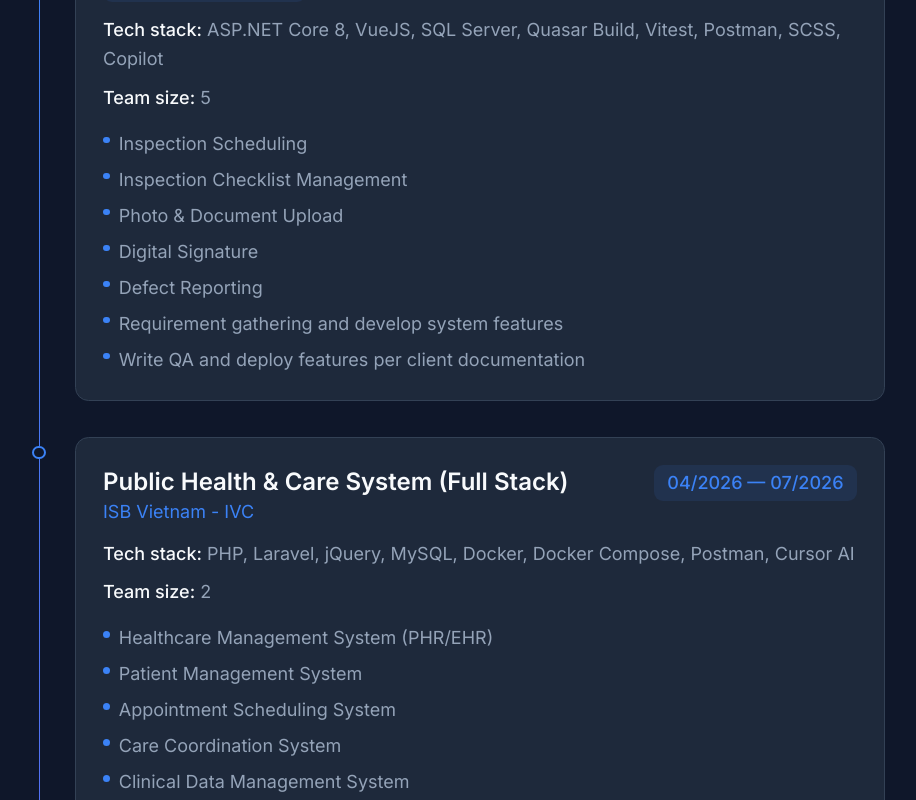
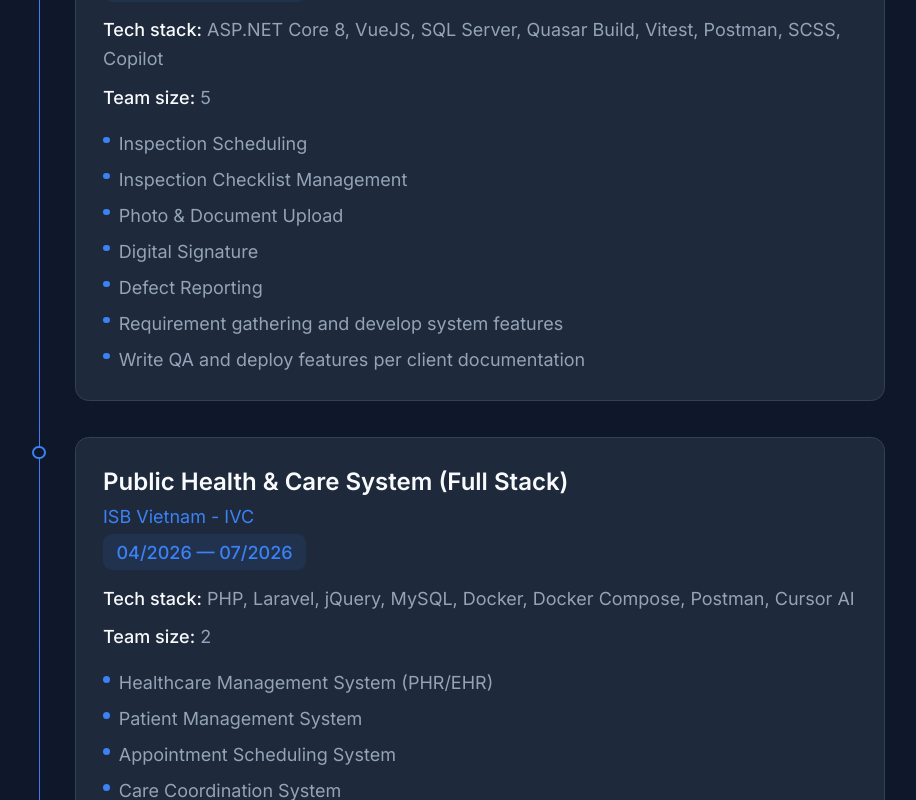
Before and after one commit to chanvinh/portfolio, a React (Vite) app: page / in a window 1280 px wide. Shown: the part 2360-3160 px from the top of the page, without its empty margins (187-1103 px from the left). Built offline with nearby package versions, Linux system fonts and the light colour scheme.

Commit message:
Update layout

```diff
--- /dev/null
+++ b/src/components/sections/experience-card.tsx
@@ -0,0 +1,52 @@
+import type { ExperienceEntry } from "@/data/experiences";
+import type { ExperienceTranslation } from "@/types";
+
+const periodBadgeClassName =
+  "mt-2 inline-block w-fit max-w-full rounded-lg bg-primary/10 px-3 py-1 text-base font-medium text-primary";
+
+interface ExperienceCardProps {
+  entry: ExperienceEntry;
+  translation: ExperienceTranslation;
+  techStackLabel: string;
+  teamSizeLabel: string;
+}
+
+export function ExperienceCard({
+  entry,
+  translation,
+  techStackLabel,
+  teamSizeLabel,
+}: ExperienceCardProps) {
+  return (
+    <div className="rounded-xl border border-border bg-surface p-6 transition-colors duration-200 hover:border-primary/30">
+      <div className="space-y-1">
+        <h3 className="text-highlight font-semibold">{translation.role}</h3>
+        <p className="text-base text-primary">{entry.company}</p>
+        <span className={periodBadgeClassName}>{entry.period}</span>
+      </div>
+
+      <div className="mt-3 space-y-2 text-base leading-relaxed">
+        <p className="text-muted">
+          <span className="font-medium text-foreground">{techStackLabel}</span>{" "}
+          {entry.techStack}
+        </p>
+        <p className="text-muted">
+          <span className="font-medium text-foreground">{teamSizeLabel}</span>{" "}
+          {entry.teamSize}
+        </p>
+      </div>
+
+      <ul className="mt-4 space-y-2">
+        {translation.highlights.map((highlight) => (
+          <li
+            key={highlight}
+            className="flex items-start gap-2 text-base text-muted"
+          >
+            <span className="mt-1.5 h-1.5 w-1.5 shrink-0 rounded-full bg-primary" />
+            {highlight}
+          </li>
+        ))}
+      </ul>
+    </div>
+  );
+}
--- a/src/components/sections/experience.tsx
+++ b/src/components/sections/experience.tsx
@@ -2,6 +2,7 @@
 import { SectionHeading } from "@/components/ui/section-heading";
 import { SectionWrapper, FadeIn } from "@/components/layout/section-wrapper";
 import { useLocale } from "@/context/locale-context";
+import { ExperienceCard } from "@/components/sections/experience-card";
 
 export function Experience() {
   const { t } = useLocale();
@@ -31,46 +32,12 @@
                     aria-hidden="true"
                   />
 
-                  <div className="rounded-xl border border-border bg-surface p-6 transition-colors duration-200 hover:border-primary/30">
-                    <div className="flex flex-wrap items-start justify-between gap-2">
-                      <div>
-                        <h3 className="text-highlight font-semibold">
-                          {translation.role}
-                        </h3>
-                        <p className="text-base text-primary">{entry.company}</p>
-                      </div>
-                      <span className="rounded-lg bg-primary/10 px-3 py-1 text-base font-medium text-primary">
-                        {entry.period}
-                      </span>
-                    </div>
-
-                    <div className="mt-3 space-y-2 text-base leading-relaxed">
-                      <p className="text-muted">
-                        <span className="font-medium text-foreground">
-                          {techStackLabel}
-                        </span>{" "}
-                        {entry.techStack}
-                      </p>
-                      <p className="text-muted">
-                        <span className="font-medium text-foreground">
-                          {teamSizeLabel}
-                        </span>{" "}
-                        {entry.teamSize}
-                      </p>
-                    </div>
-
-                    <ul className="mt-4 space-y-2">
-                      {translation.highlights.map((highlight) => (
-                        <li
-                          key={highlight}
-                          className="flex items-start gap-2 text-base text-muted"
-                        >
-                          <span className="mt-1.5 h-1.5 w-1.5 shrink-0 rounded-full bg-primary" />
-                          {highlight}
-                        </li>
-                      ))}
-                    </ul>
-                  </div>
+                  <ExperienceCard
+                    entry={entry}
+                    translation={translation}
+                    techStackLabel={techStackLabel}
+                    teamSizeLabel={teamSizeLabel}
+                  />
                 </article>
               </FadeIn>
             );
```
